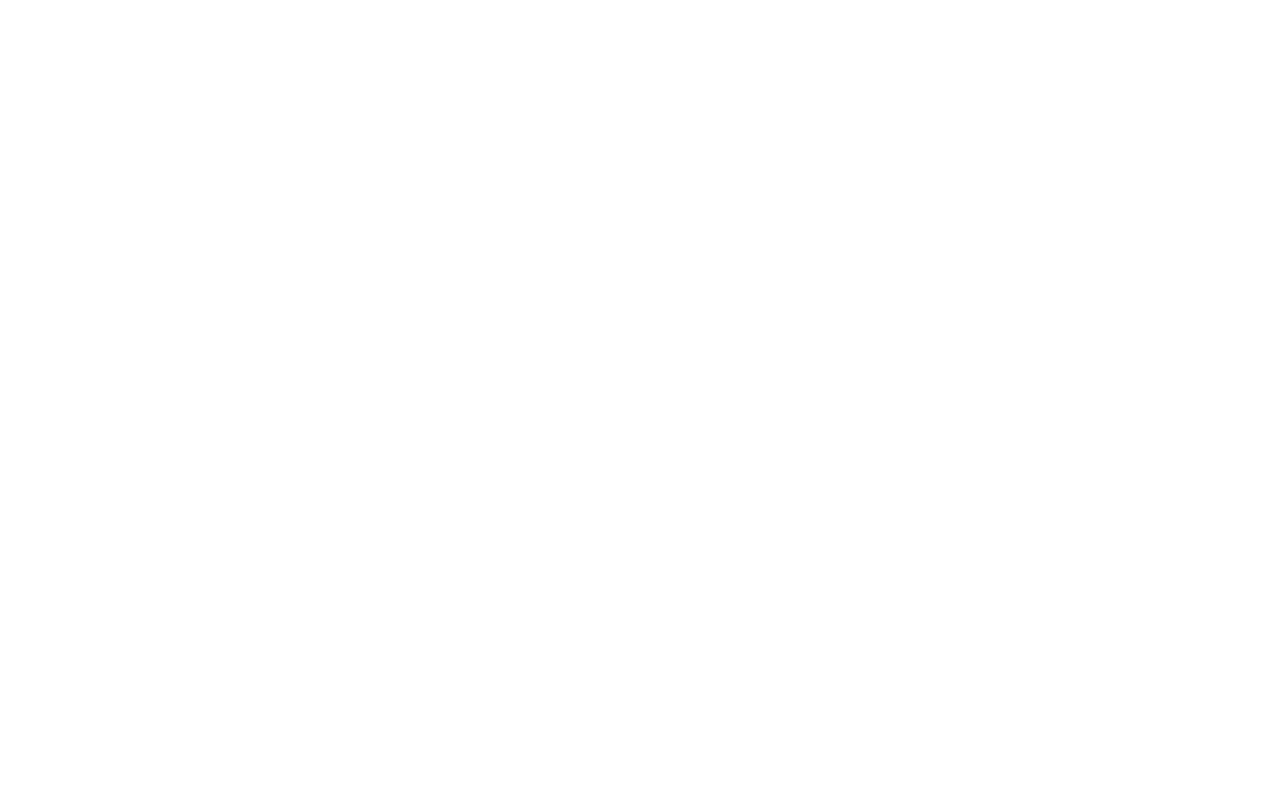
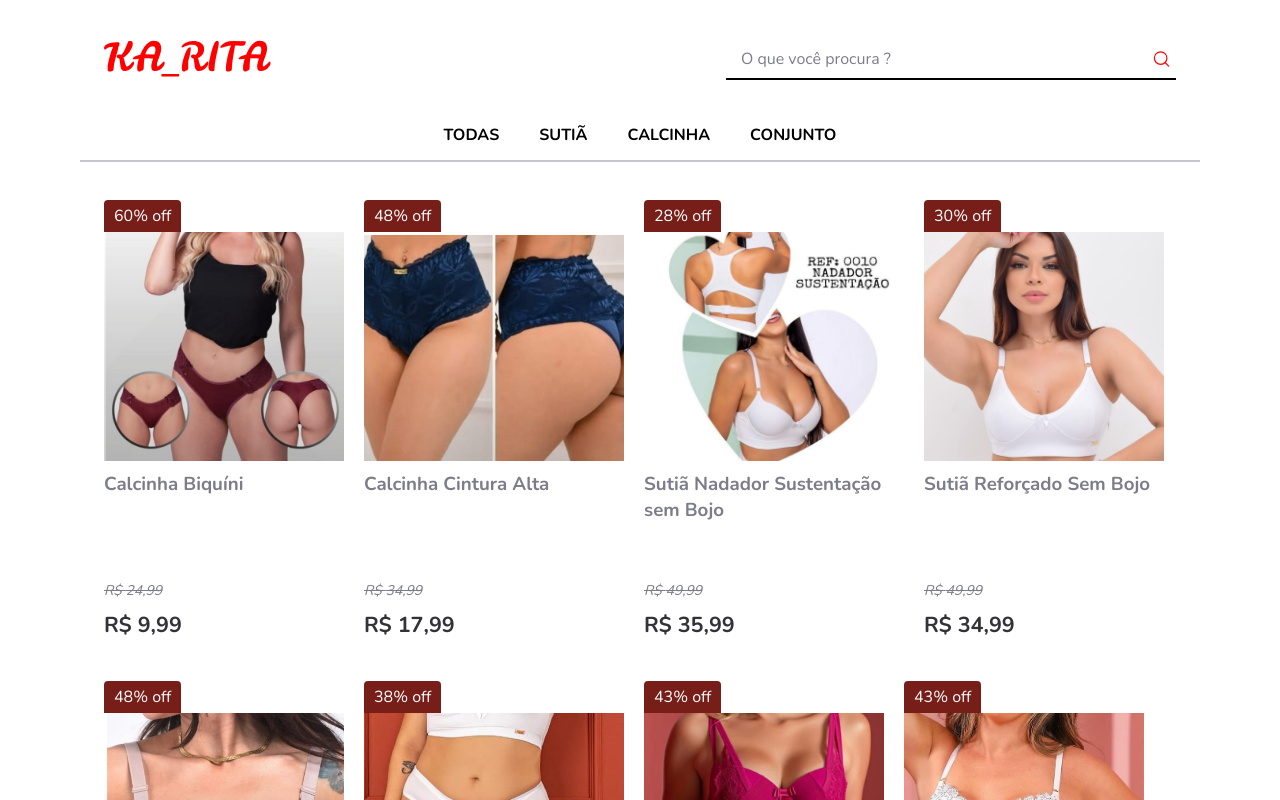
Before and after one commit to PhelipeScript/ka_rita, a React (Vite) app: page /ka_rita/todas in a window 1280 px wide. Before the commit this address had no page. Shown: the top 800 px of the page. Built offline with nearby package versions, Linux system fonts and the light colour scheme.

Commit message:
create category page/component and display each category product

```diff
--- a/src/Router.tsx
+++ b/src/Router.tsx
@@ -3,12 +3,17 @@
 import { Home } from './pages/Home'
 import { Product } from './pages/Product'
 import { DefaultLayout } from './layouts/DefaultLayout'
+import { Category } from './pages/Category'
 
 export function Router() {
   return (
     <Routes>
       <Route path="/ka_rita" element={<DefaultLayout />}>
         <Route path="/ka_rita" element={<Home />} />
+        <Route path="/ka_rita/todas" element={<Category />} />
+        <Route path="/ka_rita/sutia" element={<Category />} />
+        <Route path="/ka_rita/calcinha" element={<Category />} />
+        <Route path="/ka_rita/conjunto" element={<Category />} />
         <Route path="/ka_rita/product/:productId" element={<Product />} />
       </Route>
     </Routes>
--- a/src/components/Header/index.tsx
+++ b/src/components/Header/index.tsx
@@ -30,10 +30,18 @@
         </HeaderContentTop>
 
         <HeaderContentBottom>
-          <CategoryItem>Todas</CategoryItem>
-          <CategoryItem>Sutiã</CategoryItem>
-          <CategoryItem>Calcinha</CategoryItem>
-          <CategoryItem>Conjunto</CategoryItem>
+          <CategoryItem>
+            <NavLink to="/ka_rita/todas">Todas</NavLink>
+          </CategoryItem>
+          <CategoryItem>
+            <NavLink to="/ka_rita/sutia">Sutiã</NavLink>
+          </CategoryItem>
+          <CategoryItem>
+            <NavLink to="/ka_rita/calcinha">Calcinha</NavLink>
+          </CategoryItem>
+          <CategoryItem>
+            <NavLink to="/ka_rita/conjunto">Conjunto</NavLink>
+          </CategoryItem>
           {/* <CategoryItem>Promoção</CategoryItem> */}
           {/* <CategoryItem>Marcas</CategoryItem> */}
           {/* <CategoryItem>Praia</CategoryItem> */}
--- a/src/components/Header/styles.ts
+++ b/src/components/Header/styles.ts
@@ -79,7 +79,7 @@
 
 export const HeaderContentBottom = styled.ul`
   list-style: none;
-  padding: 1rem 0;
+  padding: 1rem 15px;
   width: 100%;
   height: 50px;
   overflow: hidden;
@@ -102,4 +102,9 @@
   &:hover {
     text-decoration: underline;
   }
+
+  a {
+    text-decoration: none;
+    color: ${(props) => props.theme.black};
+  }
 `
--- a/src/components/ProductsCollection/ProductCard/styles.ts
+++ b/src/components/ProductsCollection/ProductCard/styles.ts
@@ -59,6 +59,7 @@
 `
 
 export const ProductCardContent = styled(NavLink)`
+  max-width: 260px;
   min-width: 240px;
   display: flex;
   flex-direction: column;
--- a/src/database/in-memory/InMemoryRepository.ts
+++ b/src/database/in-memory/InMemoryRepository.ts
@@ -1,4 +1,8 @@
 import { ProductProps, items } from ".";
+
+interface GetItemByCategoryProps {
+  category: 'sutia' | 'calcinha' | 'conjunto'
+}
 
 export class InMemoryRepository {
   getItemById(id: string) {
@@ -22,4 +26,22 @@
 
     return item;
   }
+
+  getItemByCategory({ category }: GetItemByCategoryProps ) {
+    let item: ProductProps[]
+
+    item = items[category]
+
+    return item;
+  }
+
+  getAllItems() {
+    let item: ProductProps[] = [];
+
+    item.push(...items.calcinha)
+    item.push(...items.sutia)
+    item.push(...items.conjunto)
+
+    return item;
+  }
 }
--- /dev/null
+++ b/src/pages/Category/index.tsx
@@ -0,0 +1,53 @@
+import { useLocation } from 'react-router-dom'
+import { InMemoryRepository } from '../../database/in-memory/InMemoryRepository'
+import { ProductProps } from '../../database/in-memory'
+import { CategoryContainer } from './styles'
+import { ProductCard } from '../../components/ProductsCollection/ProductCard'
+
+export function Category() {
+  const location = useLocation()
+
+  const inMemoryRepository = new InMemoryRepository()
+
+  let items: ProductProps[]
+
+  switch (location.pathname.substring(9, 50).trim()) {
+    case 'conjunto':
+      items = inMemoryRepository.getItemByCategory({ category: 'conjunto' })
+      break
+    case 'calcinha':
+      items = inMemoryRepository.getItemByCategory({ category: 'calcinha' })
+      break
+    case 'sutia':
+      items = inMemoryRepository.getItemByCategory({ category: 'sutia' })
+      break
+    case 'todas':
+      items = inMemoryRepository.getAllItems()
+      break
+    default:
+      return <h1>Page Not Found</h1>
+  }
+
+  return (
+    <CategoryContainer>
+      {items.map((item) => (
+        <ProductCard
+          id={item.id}
+          key={item.id}
+          discountPercentage={Math.floor(
+            ((item.price.withoutDiscount - item.price.withDiscount) * 100) /
+              item.price.withoutDiscount,
+          )}
+          imgUrl={item.imgUrl[0]}
+          priceWithoutDiscount={item.price.withoutDiscount
+            .toFixed(2)
+            .replace('.', ',')}
+          priceWithDiscount={item.price.withDiscount
+            .toFixed(2)
+            .replace('.', ',')}
+          title={item.name}
+        />
+      ))}
+    </CategoryContainer>
+  )
+}
--- /dev/null
+++ b/src/pages/Category/styles.ts
@@ -0,0 +1,16 @@
+import styled from 'styled-components'
+
+export const CategoryContainer = styled.main`
+  width: 100%;
+  max-width: 1120px;
+  margin: 0 auto;
+  padding: 0 1.5rem 3rem;
+
+  display: flex;
+  flex-wrap: wrap;
+  gap: 20px;
+
+  @media (max-width: 768px) {
+    justify-content: center;
+  }
+`
--- a/src/pages/Product/index.tsx
+++ b/src/pages/Product/index.tsx
@@ -1,4 +1,4 @@
-import { useNavigate, useParams } from 'react-router-dom'
+import { NavLink, useNavigate, useParams } from 'react-router-dom'
 import { InMemoryRepository } from '../../database/in-memory/InMemoryRepository'
 import {
   Button,
@@ -44,8 +44,9 @@
   return (
     <ProductContainer>
       <p>
-        Você está em: <a href="/">Home</a> &#10095;{' '}
-        <a href="/">{item.category}</a> &#10095; {item.name}
+        Você está em: <NavLink to="/ka_rita">Home</NavLink> &#10095;{' '}
+        <NavLink to={`/ka_rita/${item.category}`}>{item.category}</NavLink>{' '}
+        &#10095; {item.name}
       </p>
 
       <ProductInfo>
```
